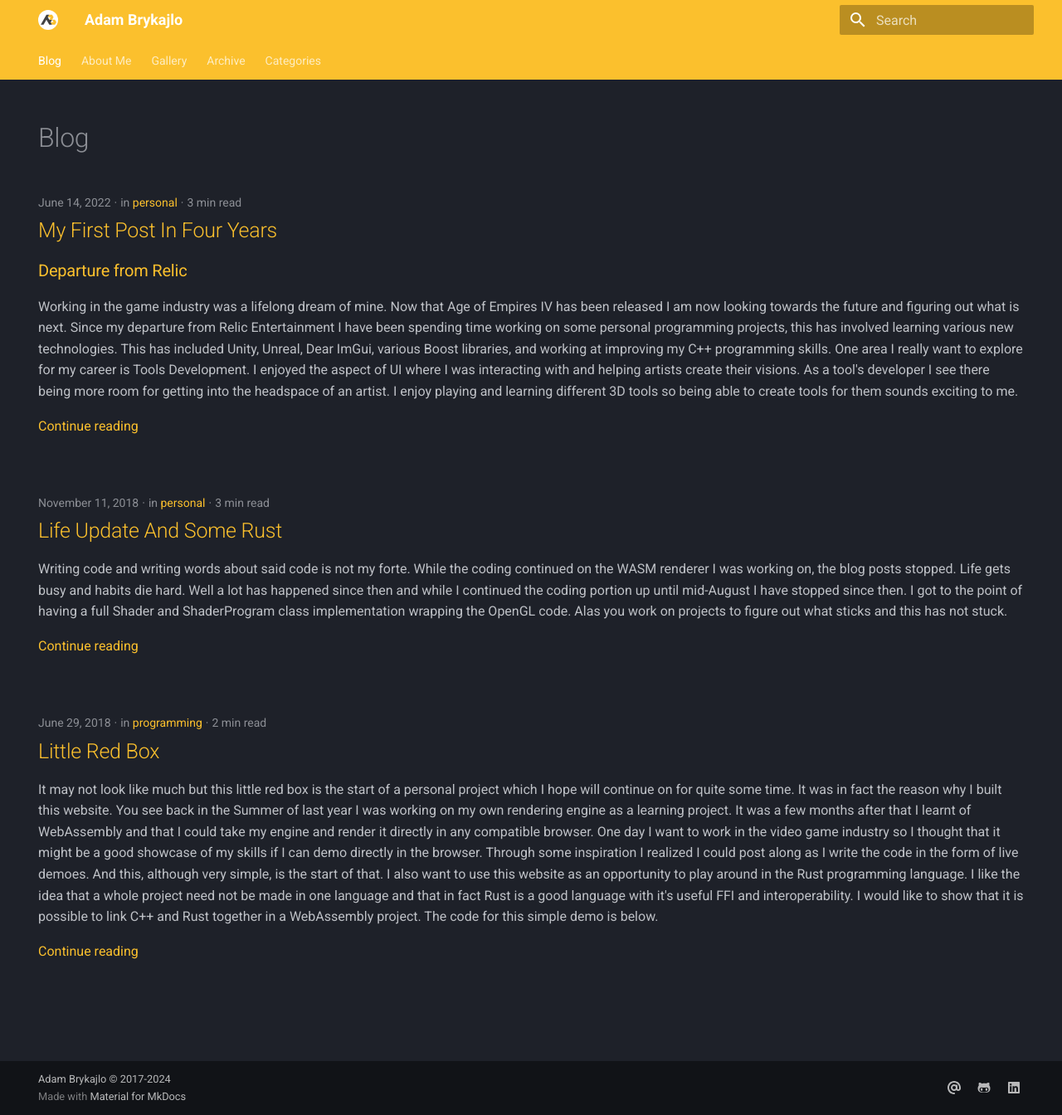
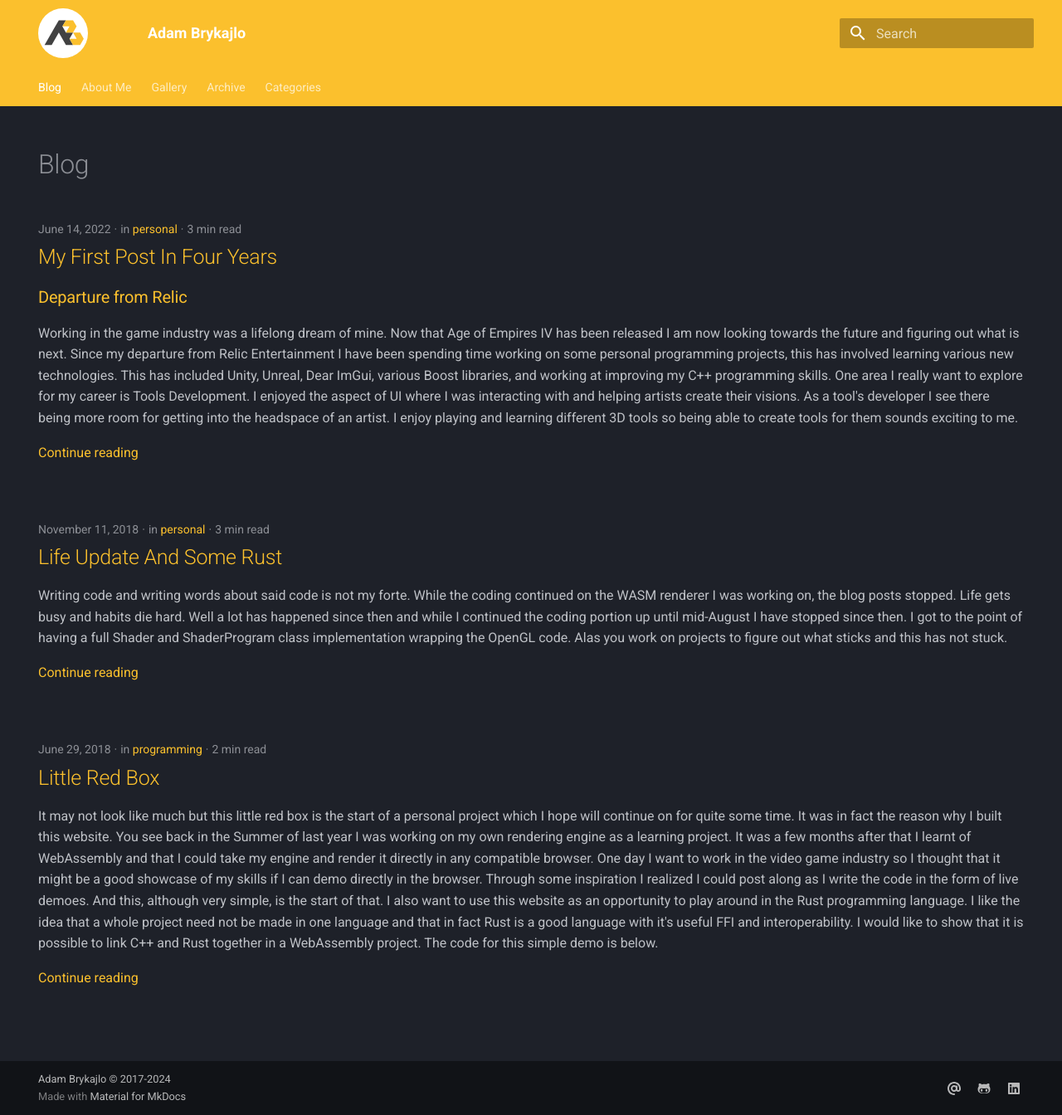
Before and after one commit to abrykajlo/abrykajlo.github.io, an MkDocs documentation site: the page built from docs/index.md, in a window 1280 px wide and 1344 px high. Shown: the whole window at 83% size. Built offline with MkDocs 1.6.1 and Material for MkDocs 9.7.7, drawn with Linux system fonts in a browser that asks for light colours.

Commit message:
make logo larger

```diff
--- a/docs/stylesheets/extra.css
+++ b/docs/stylesheets/extra.css
@@ -1,6 +1,19 @@
 :root {
   --md-primary-fg-color: #fbc02d;
   --md-accent-fg-color: #f89c11;
+}
+
+.md-header__button.md-logo {
+  margin-top: 1em;
+  margin-bottom: 1em;
+  padding-top: 0;
+  padding-bottom: 0;
+}
+
+.md-header__button.md-logo img,
+.md-header__button.md-logo svg {
+  height: 60%;
+  width: 60%;
 }
 
 .gallery {
```
